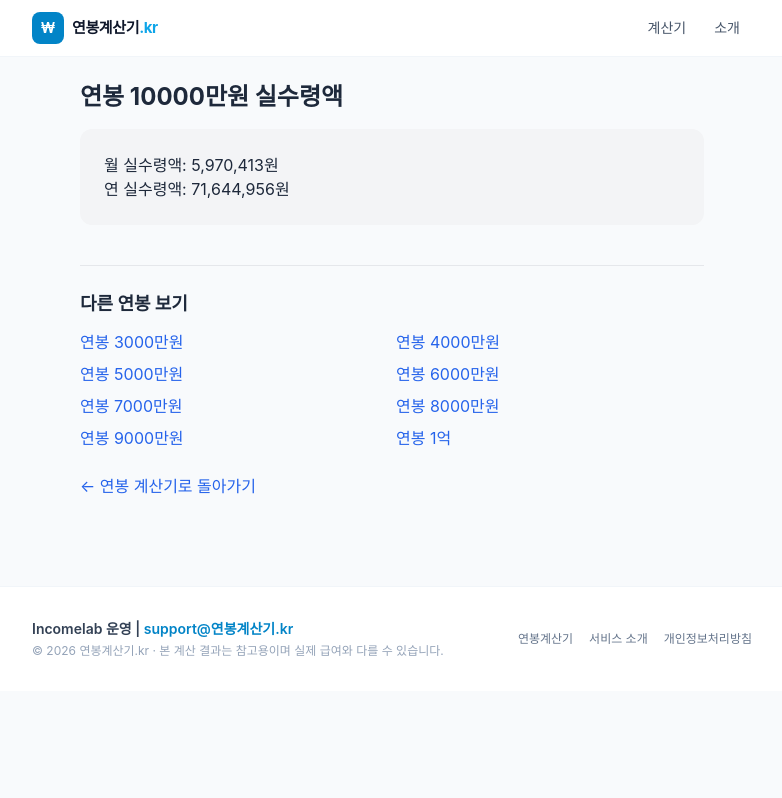
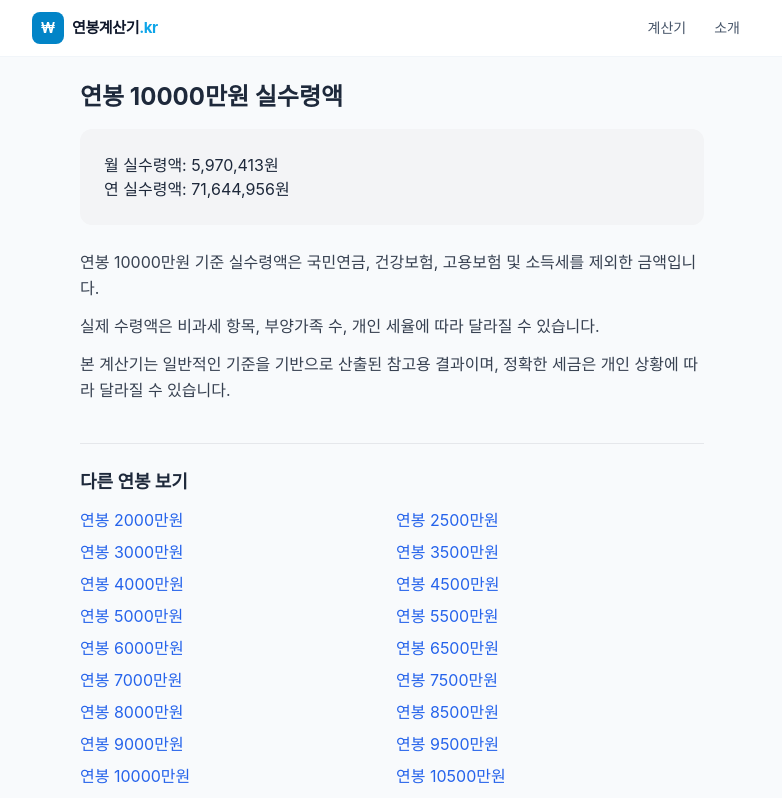
Before and after one commit to YG-coder/salary-calculator, a Next.js app: page /salary/10000 in a window 1280 px wide. Shown: the top 798 px of the page, without its empty margins (248-1030 px from the left). Built offline with nearby package versions, Linux system fonts and the light colour scheme; a web font is replaced by a local one.

Commit message:
feat: 연봉 SEO 자동 페이지 생성

```diff
--- a/src/app/salary/[amount]/page.tsx
+++ b/src/app/salary/[amount]/page.tsx
@@ -1,4 +1,18 @@
 import { calculateSalary, formatKRW } from "@/lib/salary";
+
+/**
+ * 🔥 SEO용 정적 페이지 자동 생성
+ * 2000 ~ 15000 (500 단위)
+ */
+export async function generateStaticParams() {
+    const list: { amount: string }[] = [];
+
+    for (let i = 2000; i <= 15000; i += 500) {
+        list.push({ amount: String(i) });
+    }
+
+    return list;
+}
 
 export default async function SalaryDetailPage({
                                                    params,
@@ -23,37 +37,61 @@ export default async function SalaryDetailPage({
 
     return (
         <div className="max-w-2xl mx-auto p-6">
+
+            {/* 제목 */}
             <h1 className="text-2xl font-bold mb-4">
                 연봉 {parsed}만원 실수령액
             </h1>
 
+            {/* 결과 */}
             <div className="bg-gray-100 p-6 rounded-xl mb-6">
                 <p>월 실수령액: {formatKRW(result.monthlyNet)}</p>
                 <p>연 실수령액: {formatKRW(result.annualNet)}</p>
             </div>
 
-            {/* 🔥 연봉 리스트 네비게이션 */}
+            {/* 🔥 SEO 설명 (애드센스 필수) */}
+            <section className="text-gray-700 leading-relaxed space-y-3">
+                <p>
+                    연봉 {parsed}만원 기준 실수령액은 국민연금, 건강보험,
+                    고용보험 및 소득세를 제외한 금액입니다.
+                </p>
+
+                <p>
+                    실제 수령액은 비과세 항목, 부양가족 수,
+                    개인 세율에 따라 달라질 수 있습니다.
+                </p>
+
+                <p>
+                    본 계산기는 일반적인 기준을 기반으로 산출된 참고용 결과이며,
+                    정확한 세금은 개인 상황에 따라 달라질 수 있습니다.
+                </p>
+            </section>
+
+            {/* 🔥 내부 링크 (SEO 핵심) */}
             <div className="mt-10 border-t pt-6">
                 <h2 className="text-lg font-bold mb-3">다른 연봉 보기</h2>
 
                 <ul className="grid grid-cols-2 gap-2 text-blue-600">
-                    <li><a href="/salary/3000">연봉 3000만원</a></li>
-                    <li><a href="/salary/4000">연봉 4000만원</a></li>
-                    <li><a href="/salary/5000">연봉 5000만원</a></li>
-                    <li><a href="/salary/6000">연봉 6000만원</a></li>
-                    <li><a href="/salary/7000">연봉 7000만원</a></li>
-                    <li><a href="/salary/8000">연봉 8000만원</a></li>
-                    <li><a href="/salary/9000">연봉 9000만원</a></li>
-                    <li><a href="/salary/10000">연봉 1억</a></li>
+                    {Array.from({ length: 20 }, (_, i) => {
+                        const val = 2000 + i * 500;
+                        return (
+                            <li key={val}>
+                                <a href={`/salary/${val}`}>
+                                    연봉 {val}만원
+                                </a>
+                            </li>
+                        );
+                    })}
                 </ul>
             </div>
 
-            {/* 🔁 돌아가기 */}
+            {/* 🔁 계산기로 돌아가기 */}
             <div className="mt-6">
                 <a href="/" className="text-blue-600">
                     ← 연봉 계산기로 돌아가기
                 </a>
             </div>
+
         </div>
     );
 }
```
